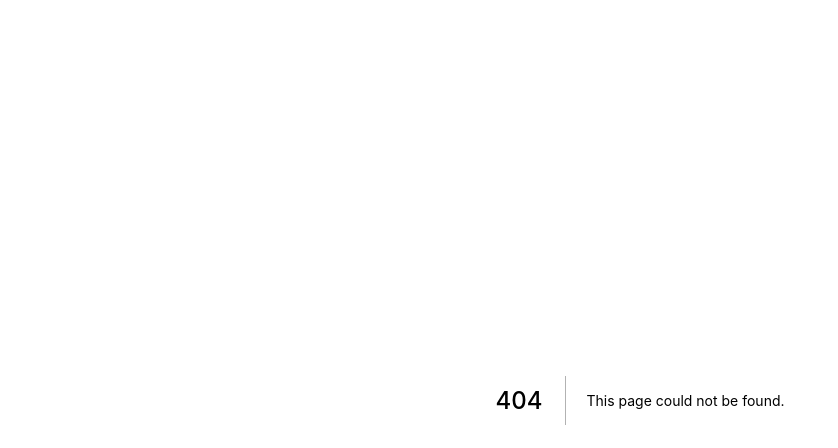
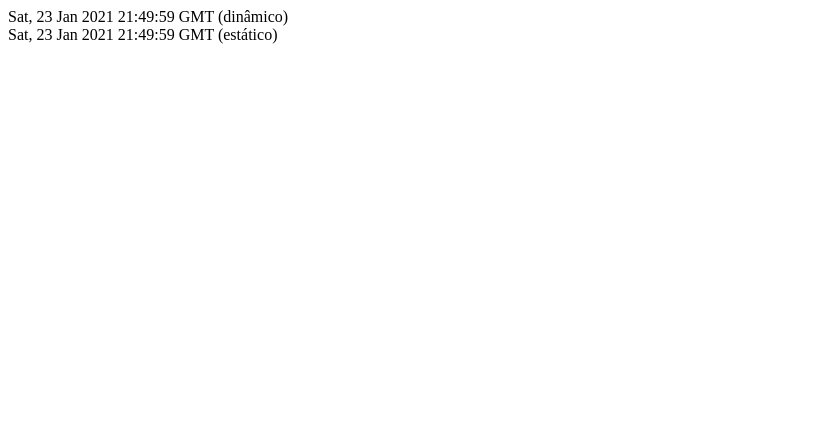
Before and after one commit to educwb/next01, a Next.js app: page /tempo in a window 1280 px wide. Before the commit this address had no page. Shown: the top 448 px of the page, without its empty margins (0-838 px from the left). Built offline with nearby package versions, Linux system fonts and the light colour scheme.

Commit message:
teste getStaticProps

```diff
--- /dev/null
+++ b/pages/tempo.js
@@ -0,0 +1,26 @@
+function Tempo(props) {
+  const dynamicDate = new Date()
+  const dynamicDateString = dynamicDate.toGMTString()
+
+  return (
+    <div>
+      <div>{dynamicDateString} (dinâmico)</div>
+      <div>{props.staticDateString} (estático)</div>
+    </div>
+  )
+
+}
+
+export function getStaticProps() {
+  const staticDate = new Date()
+  const staticDateString = staticDate.toGMTString()
+
+  return {
+    props: {
+      staticDateString
+    }
+  }
+
+}
+
+export default Tempo
```
